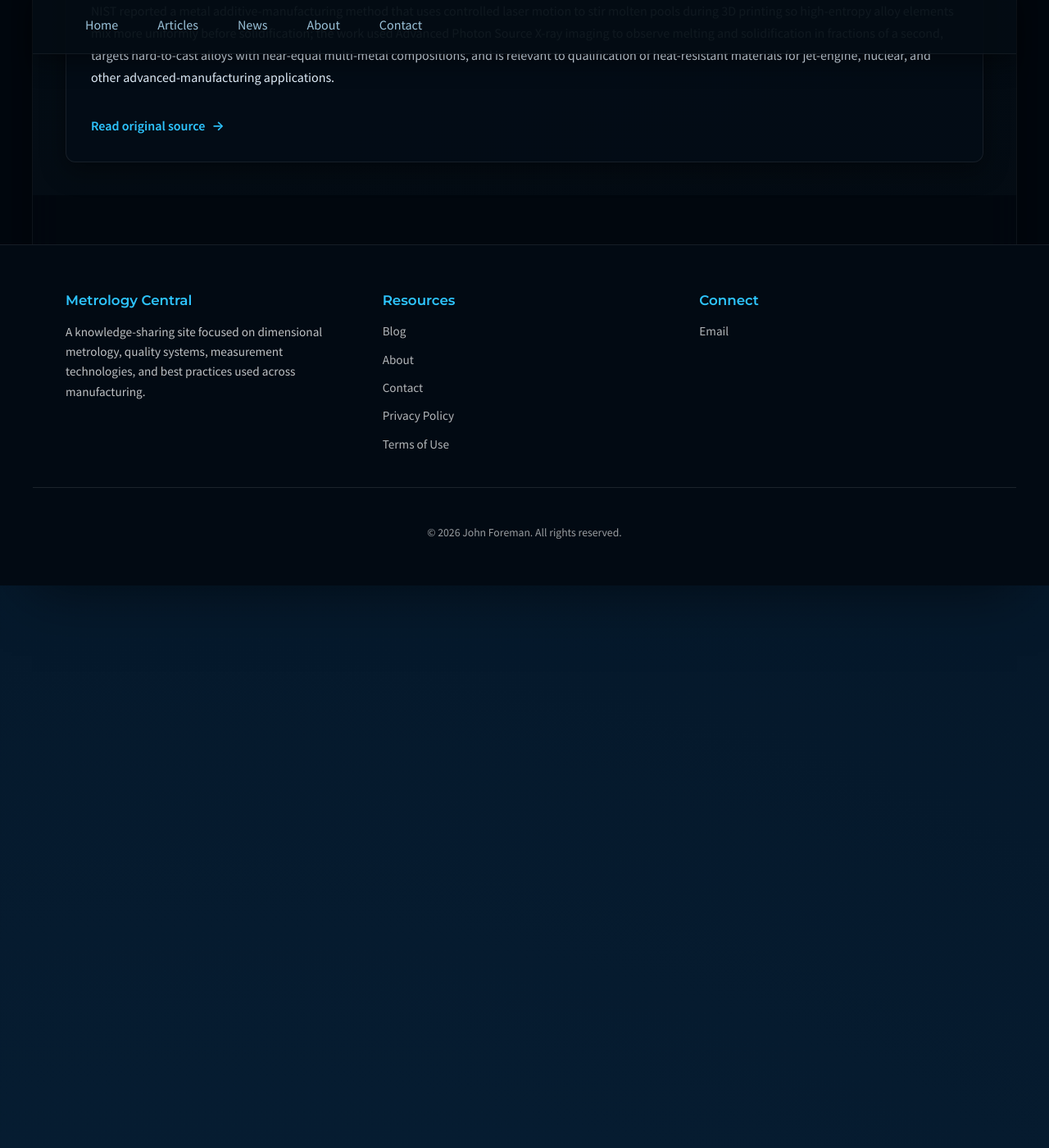
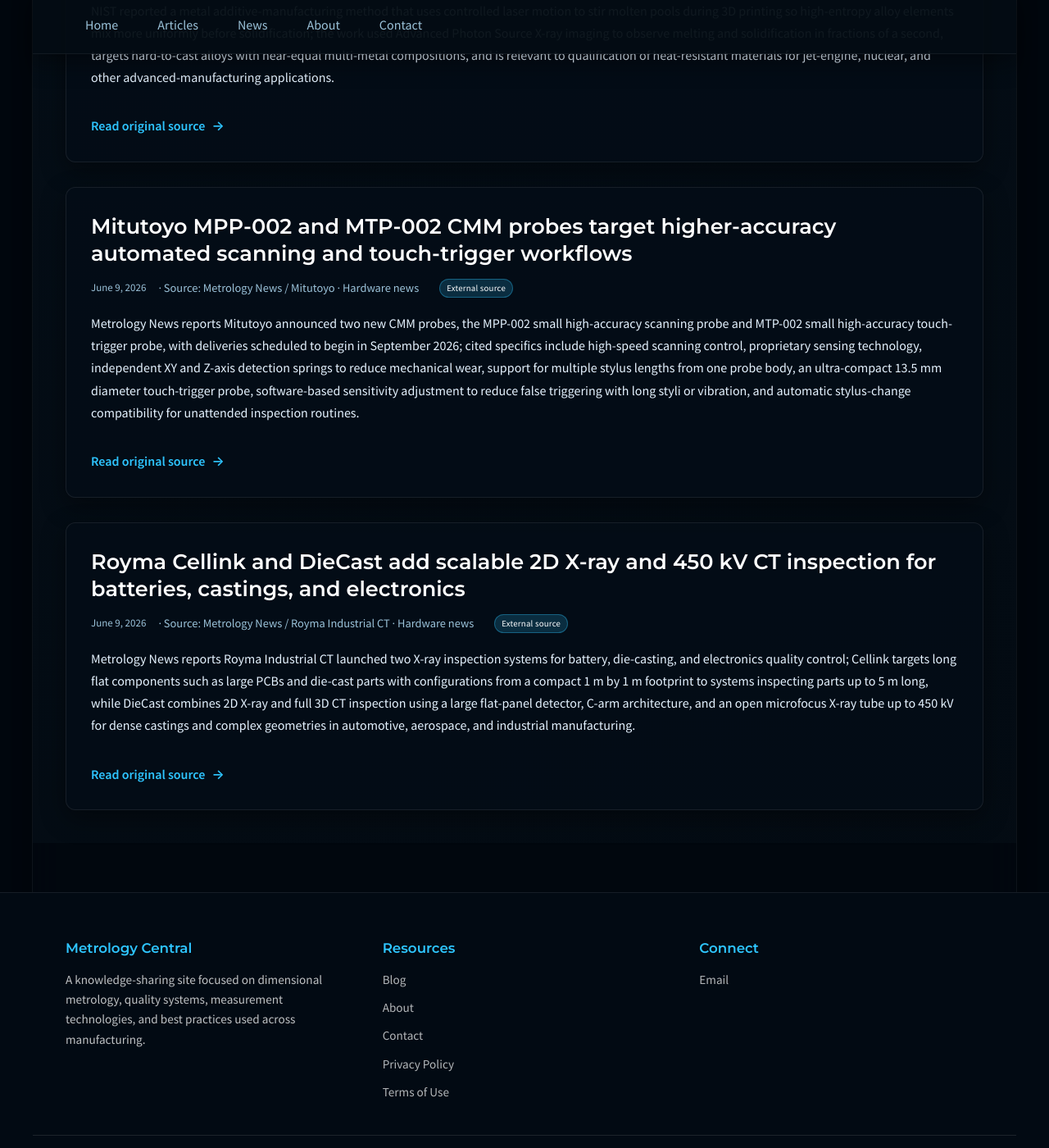
Before and after one commit to JohnForeman/MetrologyCentral, a Jekyll site: the page built from news.md, in a window 1280 px wide and 1400 px high, scrolled down 11020 px. Shown: the whole window at 82% size. Built offline with Jekyll 4.4.1, drawn with Linux system fonts in a browser that asks for light colours; before the commit the page ends 11734 px from its top, so only the background shows below that.

Commit message:
Update metrology news sweep

```diff
--- a/_data/news.yml
+++ b/_data/news.yml
@@ -1536,3 +1536,18 @@
     to qualification of heat-resistant materials for jet-engine, nuclear, and other
     advanced-manufacturing applications.
   url: https://www.nist.gov/news-events/news/2026/06/nist-researchers-discover-new-way-whisk-alloys-together-lasers
+
+- date: '2026-06-09'
+  title: Mitutoyo MPP-002 and MTP-002 CMM probes target higher-accuracy automated scanning and touch-trigger workflows
+  source: Metrology News / Mitutoyo
+  sector: scientific_metrology
+  kind: hardware_news
+  summary: Metrology News reports Mitutoyo announced two new CMM probes, the MPP-002 small high-accuracy scanning probe and MTP-002 small high-accuracy touch-trigger probe, with deliveries scheduled to begin in September 2026; cited specifics include high-speed scanning control, proprietary sensing technology, independent XY and Z-axis detection springs to reduce mechanical wear, support for multiple stylus lengths from one probe body, an ultra-compact 13.5 mm diameter touch-trigger probe, software-based sensitivity adjustment to reduce false triggering with long styli or vibration, and automatic stylus-change compatibility for unattended inspection routines.
+  url: https://metrology.news/mitutoyo-unveils-advanced-scanning-and-touch-trigger-probes-for-cmms/
+- date: '2026-06-09'
+  title: Royma Cellink and DieCast add scalable 2D X-ray and 450 kV CT inspection for batteries, castings, and electronics
+  source: Metrology News / Royma Industrial CT
+  sector: scientific_metrology
+  kind: hardware_news
+  summary: Metrology News reports Royma Industrial CT launched two X-ray inspection systems for battery, die-casting, and electronics quality control; Cellink targets long flat components such as large PCBs and die-cast parts with configurations from a compact 1 m by 1 m footprint to systems inspecting parts up to 5 m long, while DieCast combines 2D X-ray and full 3D CT inspection using a large flat-panel detector, C-arm architecture, and an open microfocus X-ray tube up to 450 kV for dense castings and complex geometries in automotive, aerospace, and industrial manufacturing.
+  url: https://metrology.news/royma-industrial-ct-launches-new-x-ray-inspection-systems/
```
